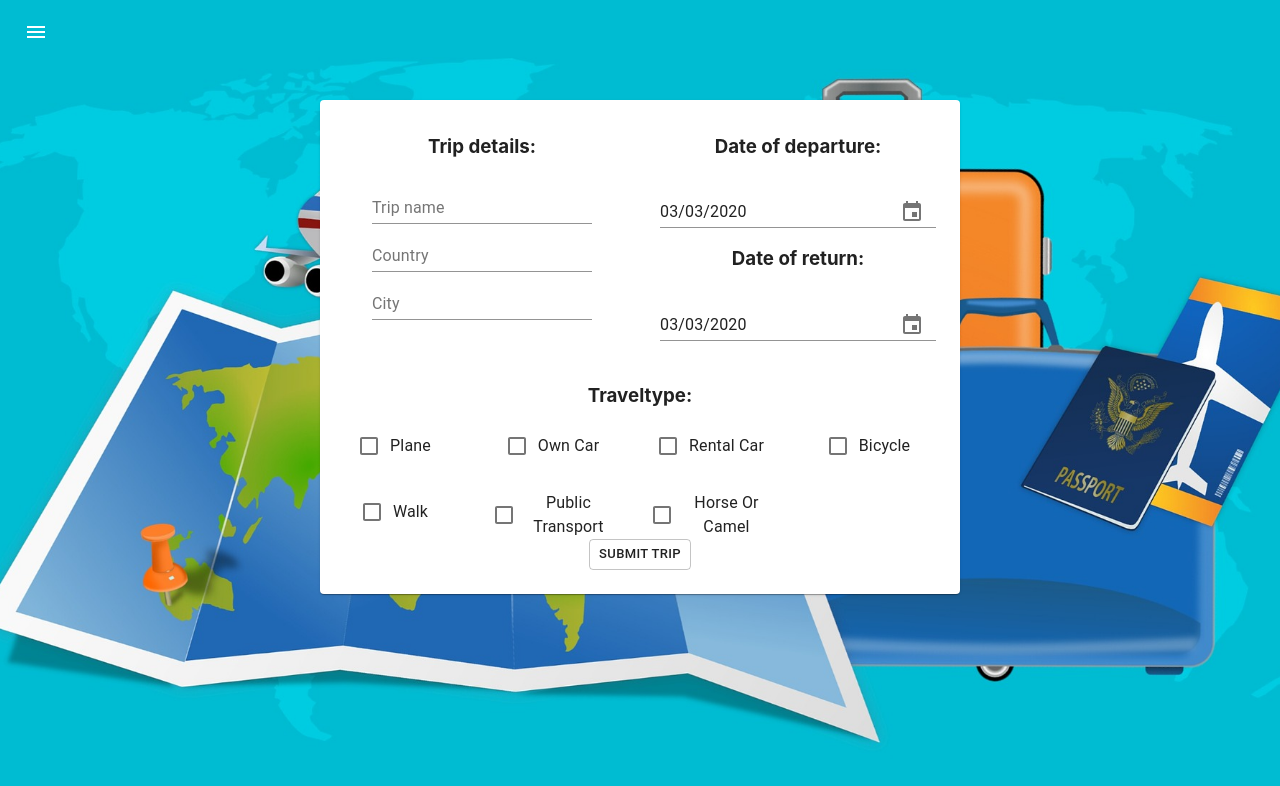
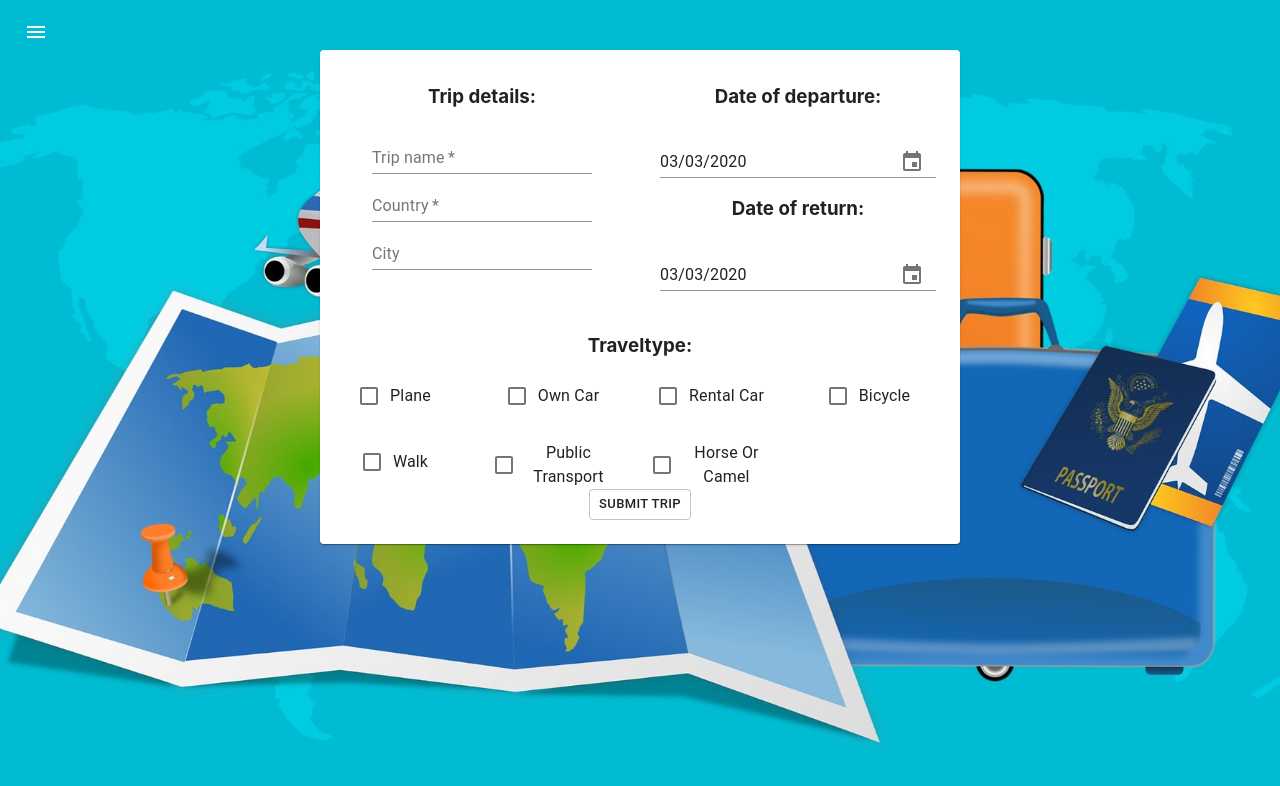
Before and after one commit to kadartibi/myway-frontend, a React (Create React App) app: page /new-trip in a window 1280 px wide. Shown: the top 786 px of the page. Built offline with nearby package versions, Linux system fonts and the light colour scheme; no server answers; the HTML template or start-up script is replaced by a standard one.

Commit message:
error snackbar added to new trip page

```diff
--- a/package.json
+++ b/package.json
@@ -6,6 +6,7 @@
     "@date-io/date-fns": "^1.3.13",
     "@material-ui/core": "^4.9.5",
     "@material-ui/icons": "^4.9.1",
+    "@material-ui/lab": "^4.0.0-alpha.46",
     "@material-ui/pickers": "^3.2.10",
     "@testing-library/jest-dom": "^4.2.4",
     "@testing-library/react": "^9.4.1",
--- a/src/components/AddNewTripForm.js
+++ b/src/components/AddNewTripForm.js
@@ -9,10 +9,11 @@ import KeyboardDatePickerTest from "./DatePicker";
 import CheckboxLabels from "./TravelTypeCheckbox";
 import { NewTripContext } from "./Context/NewTripContext";
 import Grid from "@material-ui/core/Grid";
+import NewTripErrorHandler from "./NewTripErrorHandler";
 
 const useStyles = makeStyles({
   root: {
-    marginTop: "100px",
+    marginTop: "50px",
     margin: "auto",
     maxWidth: "50%",
     minWidth: "300",
@@ -37,7 +38,9 @@ export const AddNewTripForm = () => {
     setDateOfReturn,
     travelType,
     setTravelType,
-    sendToServer
+    sendToServer,
+    errorMessage,
+    setErrorMessage
   ] = useContext(NewTripContext);
   const classes = useStyles();
 
@@ -48,6 +51,7 @@ export const AddNewTripForm = () => {
   return (
     <div>
       <React.Fragment>
+        <NewTripErrorHandler />
         <Card className={classes.root}>
           <CardContent className={classes.content}>
             <Grid container spacing={3}>
@@ -55,6 +59,7 @@ export const AddNewTripForm = () => {
                 <h3> Trip details:</h3>
                 <form noValidate autoComplete="off">
                   <TextField
+                    required
                     className="tripInput"
                     id="standard-basic"
                     label="Trip name"
@@ -65,6 +70,7 @@ export const AddNewTripForm = () => {
                   />
                   <br />
                   <TextField
+                    required
                     className="tripInput"
                     id="standard-basic"
                     label="Country"
--- a/src/components/Context/NewTripContext.js
+++ b/src/components/Context/NewTripContext.js
@@ -11,6 +11,7 @@ export const NewTripProvider = props => {
   const [dateOfDeparture, setDateOfDeparture] = useState("");
   const [dateOfReturn, setDateOfReturn] = useState("");
   const [travelType, setTravelType] = useState([]);
+  const [errorMessage, setErrorMessage] = useState();
   const sendToServer = () => {
     axios
       .post(server + "/trip/add", {
@@ -21,12 +22,13 @@ export const NewTripProvider = props => {
         dateOfReturn: dateOfReturn,
         travelTypeList: travelType
       })
-      .then()
+      .then(setErrorMessage(null))
       .catch(function(error) {
+        let errorList = [];
         error.response.data.errors.forEach(element => {
-          console.log(element.field);
-          console.log(element.defaultMessage);
+          errorList.push(" " + element.defaultMessage);
         });
+        setErrorMessage(errorList);
       });
   };
 
@@ -45,7 +47,9 @@ export const NewTripProvider = props => {
         setDateOfReturn,
         travelType,
         setTravelType,
-        sendToServer
+        sendToServer,
+        errorMessage,
+        setErrorMessage
       ]}
     >
       {props.children}
--- /dev/null
+++ b/src/components/NewTripErrorHandler.js
@@ -0,0 +1,64 @@
+import React, { useContext } from "react";
+import { NewTripContext } from "./Context/NewTripContext";
+import Button from "@material-ui/core/Button";
+import Snackbar from "@material-ui/core/Snackbar";
+import MuiAlert from "@material-ui/lab/Alert";
+import { makeStyles } from "@material-ui/core/styles";
+
+function Alert(props) {
+  return <MuiAlert elevation={6} variant="filled" {...props} />;
+}
+
+const useStyles = makeStyles(theme => ({
+  root: {
+    marginLeft: "25%",
+    marginTop: "10px",
+    width: "50%",
+    "& > * + *": {
+      marginTop: theme.spacing(2)
+    }
+  }
+}));
+
+export const NewTripErrorHandler = () => {
+  const [
+    tripName,
+    setTripName,
+    country,
+    setCountry,
+    city,
+    setCity,
+    dateOfDeparture,
+    setDateOfDeparture,
+    dateOfReturn,
+    setDateOfReturn,
+    travelType,
+    setTravelType,
+    sendToServer,
+    errorMessage,
+    setErrorMessage
+  ] = useContext(NewTripContext);
+
+  const classes = useStyles();
+  const [open, setOpen] = React.useState(false);
+
+  const handleClose = (event, reason) => {
+    if (reason === "clickaway") {
+      return;
+    }
+
+    setOpen(false);
+  };
+
+  return errorMessage != null ? (
+    <div className={classes.root}>
+      <Alert severity="error" autoHideDuration={3000}>
+        {"The following mandatory fields are not filled in: " +
+          errorMessage.map(message => message)}
+      </Alert>
+    </div>
+  ) : (
+    <div></div>
+  );
+};
+export default NewTripErrorHandler;
--- a/src/components/RecommendedTrips.js
+++ b/src/components/RecommendedTrips.js
@@ -45,7 +45,7 @@ function RecommendedTrips() {
           </ExpansionPanelSummary>
           <ExpansionPanelDetails>
             <PlannedDaysProvider tripId={trip.id}>
-              <GeneratePlannedDays/>
+              <GeneratePlannedDays />
             </PlannedDaysProvider>
           </ExpansionPanelDetails>
         </ExpansionPanel>
```
Also changed, not shown: src/components/Context/TripContext.js (+7 -9 lines), 1 other file (tests, documents, lock files or other folders).
